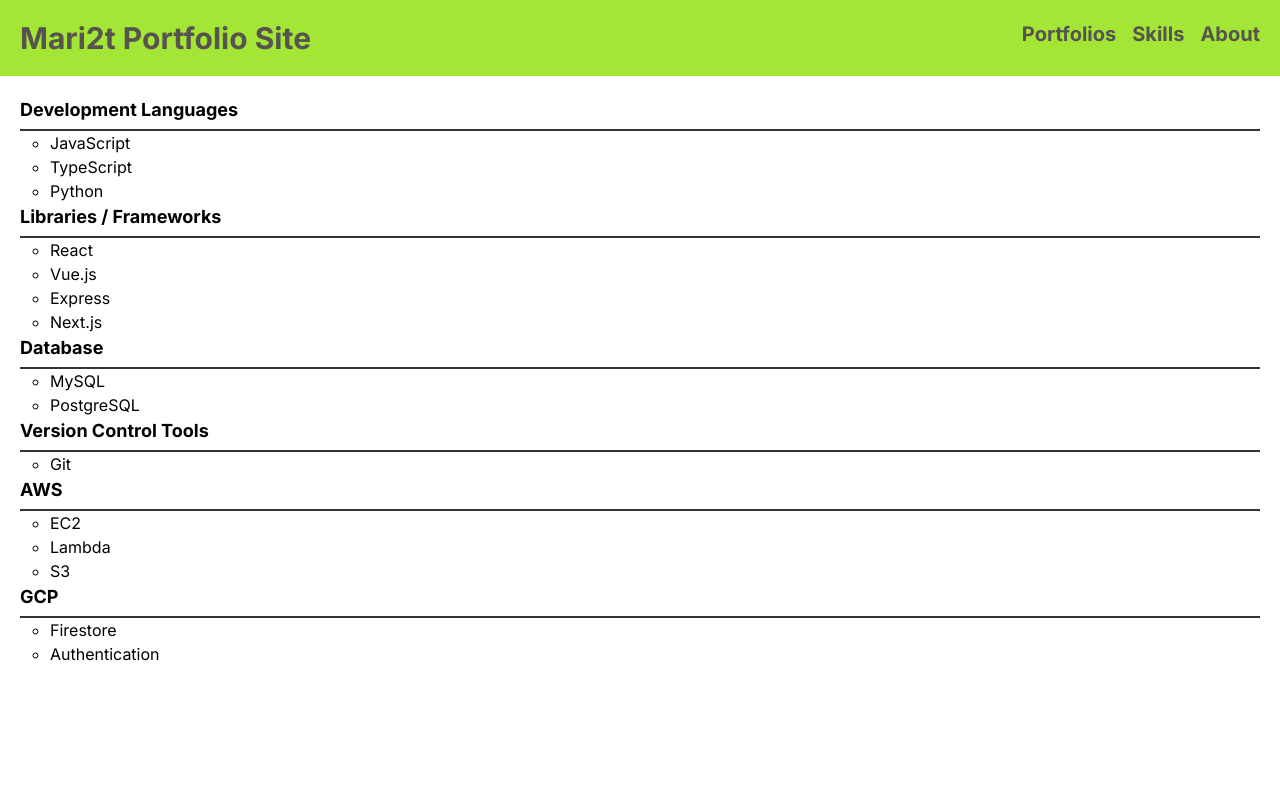
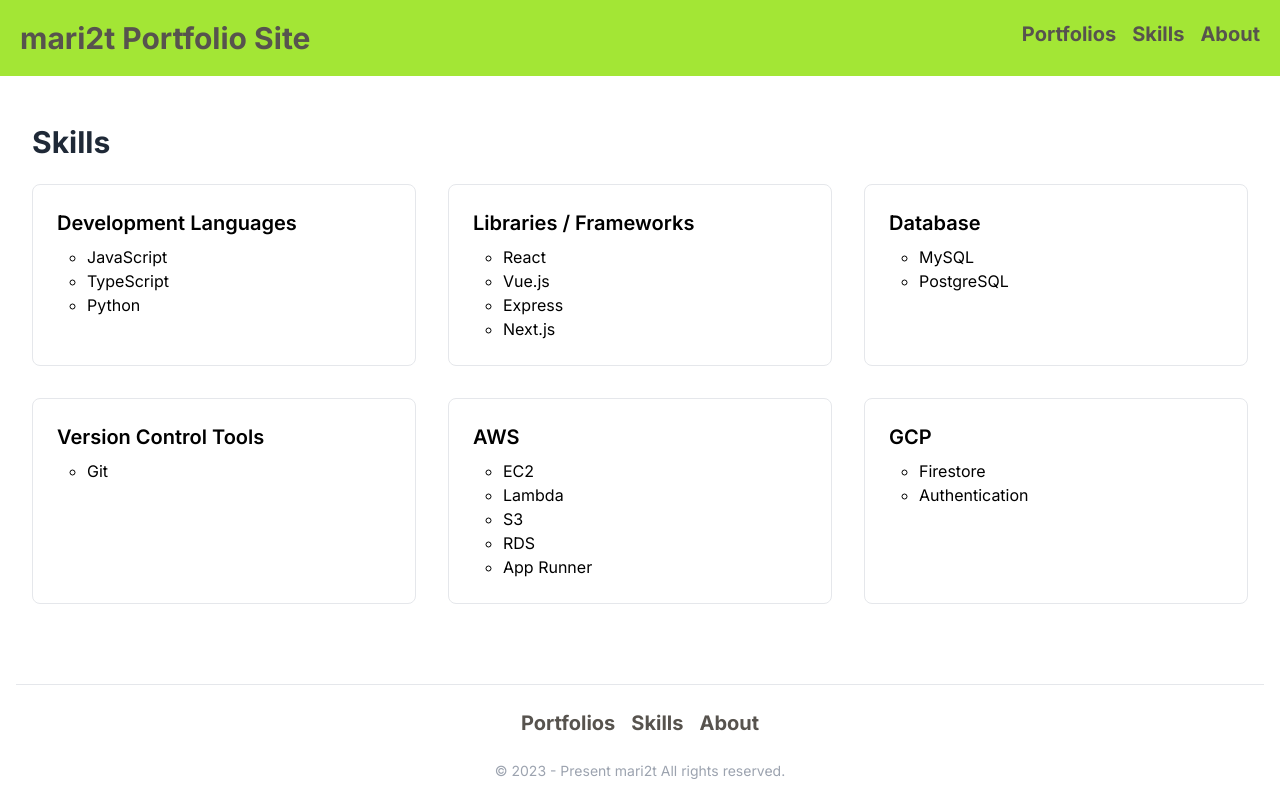
Before and after one commit to mari2t/mari2t_portfolio, a Next.js app: page /skills in a window 1280 px wide. Built offline with nearby package versions, Linux system fonts and the light colour scheme.

Commit message:
fix skills

```diff
--- a/src/app/about/page.tsx
+++ b/src/app/about/page.tsx
@@ -4,7 +4,7 @@
 const AboutPage: FunctionComponent = () => {
   return (
     <div className="flex flex-col items-center justify-center p-8 bg-gray-50">
-      <h1 className="text-2xl font-bold text-center mt-2 mb-4">Mari2t</h1>
+      <h1 className="text-2xl font-bold text-center mt-2 mb-4">mari2t</h1>
       <img src="/img/plofilePic.jpg" alt="portrait" className="w-36 h-36" />
       <div className="w-1/4 mt-2 px-4 py-4 bg-white rounded-lg border-4">
         <p className="text-md">web関係の技術を勉強中です。</p>
--- /dev/null
+++ b/src/app/components/Footer.tsx
@@ -0,0 +1,33 @@
+import Link from "next/link";
+
+const Footer = () => {
+  return (
+    <div className="bg-white pt-2 sm:pt-4 lg:pt-8">
+      <footer className="mx-auto max-w-screen-2xl px-2 md:px-4">
+        <div className="flex flex-col items-center border-t pt-6">
+          {/* nav - start */}
+          <nav className="mb-4 flex flex-wrap justify-center gap-x-4 gap-y-2 md:justify-start md:gap-6">
+            <div className="flex space-x-4">
+              <Link href="/" className="text-stone-600 font-bold text-xl">
+                Portfolios
+              </Link>
+              <Link href="/skills" className="text-stone-600 font-bold text-xl">
+                Skills
+              </Link>
+              <Link href="/about" className="text-stone-600 font-bold text-xl">
+                About
+              </Link>
+            </div>
+          </nav>
+          <div className="flex gap-4">{/* ソーシャルメディアのリンク */}</div>
+        </div>
+
+        <div className="py-2 text-center text-sm text-gray-400">
+          © 2023 - Present mari2t All rights reserved.
+        </div>
+      </footer>
+    </div>
+  );
+};
+
+export default Footer;
--- a/src/app/components/Header.tsx
+++ b/src/app/components/Header.tsx
@@ -1,4 +1,3 @@
-// components/Header.tsx
 import Link from "next/link";
 import { FunctionComponent } from "react";
 
@@ -7,7 +6,7 @@
     <header className="flex justify-between p-5 bg-lime-400">
       <div>
         <Link href="/" className="text-stone-600 font-bold text-3xl">
-          Mari2t Portfolio Site
+          mari2t Portfolio Site
         </Link>
       </div>
       <div className="flex space-x-4">
--- a/src/app/layout.tsx
+++ b/src/app/layout.tsx
@@ -1,8 +1,9 @@
 import "./globals.css";
 import { Inter } from "next/font/google";
 
-// for header
+// for header,footer
 import Header from "./components/Header";
+import Footer from "./components/Footer";
 
 const inter = Inter({ subsets: ["latin"] });
 
@@ -21,6 +22,7 @@
       <body className={inter.className}>
         <Header />
         {children}
+        <Footer />
       </body>
     </html>
   );
--- a/src/app/skills/page.tsx
+++ b/src/app/skills/page.tsx
@@ -1,73 +1,72 @@
-// pages/skills.tsx
 import { FunctionComponent } from "react";
 
 const SkillsPage: FunctionComponent = () => {
   return (
-    <div style={{ padding: "20px" }}>
-      <h1
-        className="text-lg font-bold"
-        style={{ borderBottom: "2px solid #333", paddingBottom: "5px" }}
-      >
+    <div className="bg-white py-6 sm:py-8 lg:py-12">
+      <div className="mx-auto max-w-screen-2xl px-4 md:px-8">
+        <div className="mb-2 md:mb-4">
+          <h2 className="mb-4 text-2xl font-bold text-gray-800 md:mb-6 lg:text-3xl">
+            Skills
+          </h2>
+        </div>
+        <div className="grid gap-4 sm:grid-cols-2 md:gap-8 xl:grid-cols-3">
+          <div className="flex flex-col rounded-lg border p-4 md:p-6">
+            <h3 className="mb-2 text-lg font-semibold md:text-xl">
               Development Languages
-      </h1>
+            </h3>
             <ul style={{ paddingLeft: "30px", listStyleType: "circle" }}>
               <li>JavaScript</li>
               <li>TypeScript</li>
               <li>Python</li>
             </ul>
-      <h1
-        className="text-lg font-bold"
-        style={{ borderBottom: "2px solid #333", paddingBottom: "5px" }}
-      >
+          </div>
+          <div className="flex flex-col rounded-lg border p-4 md:p-6">
+            <h3 className="mb-2 text-lg font-semibold md:text-xl">
               Libraries / Frameworks
-      </h1>
+            </h3>
             <ul style={{ paddingLeft: "30px", listStyleType: "circle" }}>
               <li>React</li>
               <li>Vue.js</li>
               <li>Express</li>
               <li>Next.js</li>
             </ul>
-      <h1
-        className="text-lg font-bold"
-        style={{ borderBottom: "2px solid #333", paddingBottom: "5px" }}
-      >
-        Database
-      </h1>
+          </div>
+          <div className="flex flex-col rounded-lg border p-4 md:p-6">
+            <h3 className="mb-2 text-lg font-semibold md:text-xl">Database</h3>
             <ul style={{ paddingLeft: "30px", listStyleType: "circle" }}>
               <li>MySQL</li>
               <li>PostgreSQL</li>
             </ul>
-      <h1
-        className="text-lg font-bold"
-        style={{ borderBottom: "2px solid #333", paddingBottom: "5px" }}
-      >
+          </div>
+          <div className="flex flex-col rounded-lg border p-4 md:p-6">
+            <h3 className="mb-2 text-lg font-semibold md:text-xl">
+              {" "}
               Version Control Tools
-      </h1>
+            </h3>
             <ul style={{ paddingLeft: "30px", listStyleType: "circle" }}>
               <li>Git</li>
             </ul>
-      <h1
-        className="text-lg font-bold"
-        style={{ borderBottom: "2px solid #333", paddingBottom: "5px" }}
-      >
-        AWS
-      </h1>
+          </div>
+          <div className="flex flex-col rounded-lg border p-4 md:p-6">
+            <h3 className="mb-2 text-lg font-semibold md:text-xl"> AWS</h3>
             <ul style={{ paddingLeft: "30px", listStyleType: "circle" }}>
               <li>EC2</li>
               <li>Lambda</li>
               <li>S3</li>
+              <li>RDS</li>
+              <li>App Runner</li>
             </ul>
-      <h1
-        className="text-lg font-bold"
-        style={{ borderBottom: "2px solid #333", paddingBottom: "5px" }}
-      >
-        GCP
-      </h1>
+          </div>
+          <div className="flex flex-col rounded-lg border p-4 md:p-6">
+            <h3 className="mb-2 text-lg font-semibold md:text-xl"> GCP</h3>
             <ul style={{ paddingLeft: "30px", listStyleType: "circle" }}>
               <li>Firestore</li>
               <li>Authentication</li>
             </ul>
           </div>
+        </div>
+      </div>
+    </div>
   );
 };
 
```
Also changed, not shown: public/img/plofilePic.jpg. Lines whose indentation alone changed are shown as unchanged.
